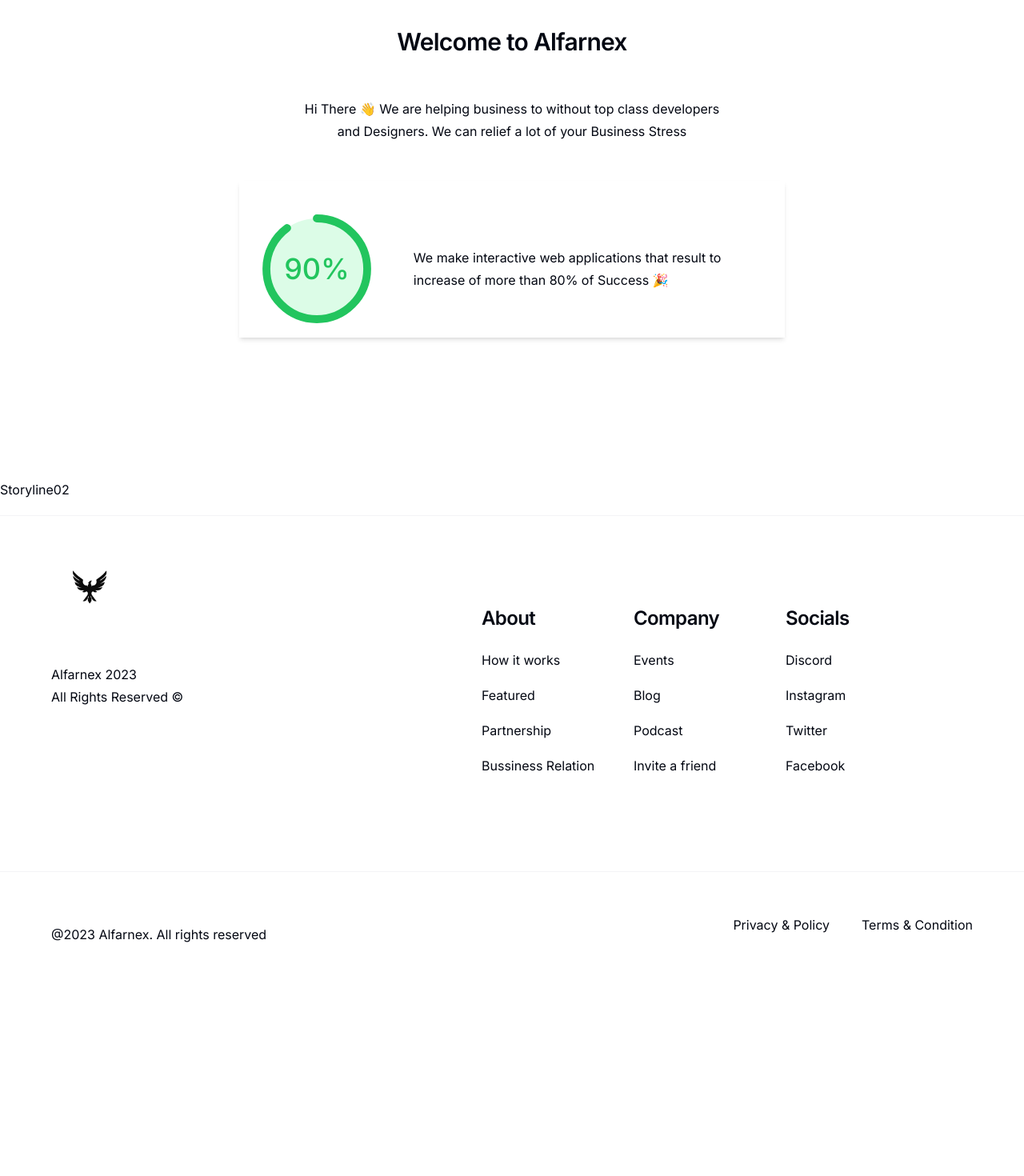
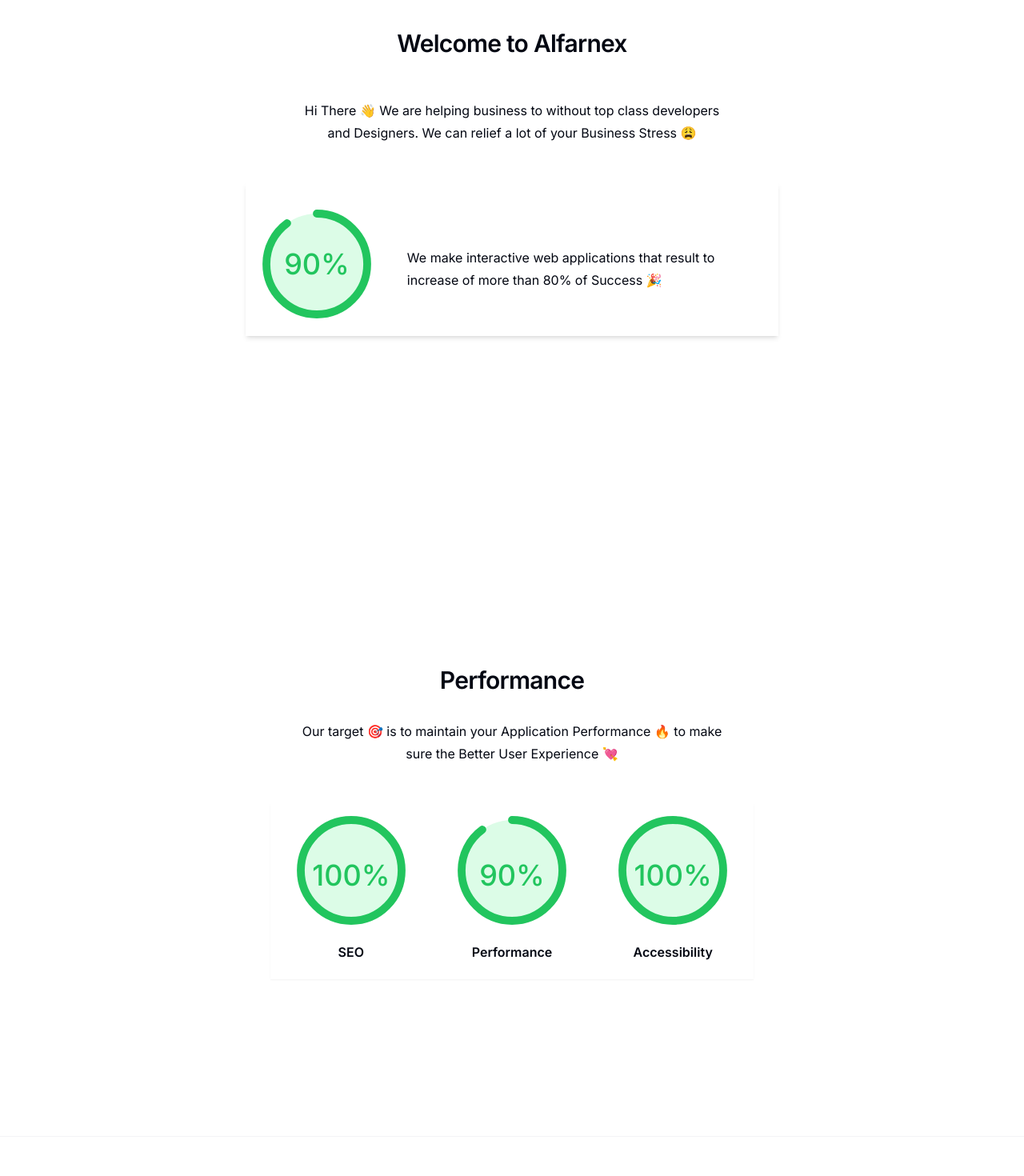
Before and after one commit to Fardeen-Awais/my-portolio, a Next.js app: page /blog in a window 1280 px wide. Shown: the part 1080-2550 px from the top of the page at 80% size. Before the commit the page ends 2302 px from the top, so only its background shows below. Built offline with nearby package versions, Linux system fonts and the light colour scheme.

Commit message:
Storyline 02 completed ✅

```diff
--- a/components/subcomponents/Str01.tsx
+++ b/components/subcomponents/Str01.tsx
@@ -1,15 +1,16 @@
 'use client'
-import React from 'react'
+import React, { useRef } from 'react'
 import WebVitals from '../ui/webvitals'
-import { motion } from 'framer-motion'
+import { motion, useInView } from 'framer-motion'
 import { slideAnimation } from '@/lib/motion'
 
 const Storyline01 = () => {
+  const ref = useRef(null)
   return (
-    <motion.div  variants={slideAnimation("up")} initial="initial" exit="exit" whileInView="animate" className='flex flex-col gap-8 max-w-7xl justify-center items-center min-h-screen px-5 '>
+    <motion.div ref={ref} variants={slideAnimation("up")} initial="initial" exit="exit" whileInView="animate" className='flex flex-col gap-8 max-w-7xl justify-center items-center min-h-screen px-5 '>
       <div className='flex flex-col justify-center items-center max-w-xl gap-5 p-4'>
         <h2>Welcome to Alfarnex</h2>
-        <p className='text-center'>{`Hi There 👋 We are helping business to without top class developers and Designers. We can relief a lot of your Business Stress`}</p>
+        <p className='text-center'>{`Hi There 👋 We are helping business to without top class developers and Designers. We can relief a lot of your Business Stress 😩`}</p>
       </div>
       <div className='flex flex-col md:flex-row items-center justify-center gap-10 px-4 py-8 bg-opacity-50 shadow-md backdrop-blur-[4px] backdrop-filter transition-opacity duration-200 ease-in-out '>
         <div>
--- a/components/subcomponents/Str02.tsx
+++ b/components/subcomponents/Str02.tsx
@@ -1,8 +1,23 @@
+'use client'
 import React from 'react'
+import WebVitals from '../ui/webvitals'
+import { motion } from 'framer-motion'
+import { slideAnimation } from '@/lib/motion'
 
 const Storyline02 = () => {
   return (
-    <div>Storyline02</div>
+    <motion.section variants={slideAnimation("up")} initial="initial" exit="exit" whileInView="animate" className='flex flex-col gap-8 max-w-7xl justify-center items-center min-h-screen px-5 '>
+      <div className='flex flex-col justify-center items-center max-w-xl  p-4 text-center'>
+        <h2>Performance</h2>
+        <p>{`Our target 🎯 is to maintain your Application Performance 🔥 to make sure the Better User Experience 💘`}</p>
+      </div>
+      <div className='grid grid-cols-1 sm:grid-cols-3 place-items-center justify-items-center p-5 gap-10 font-semibold bg-opacity-50 shadow-sm backdrop-blur-[4px] backdrop-filter transition-opacity duration-200 ease-in-out'>
+
+        <div className='flex flex-col justify-center items-center'><WebVitals value={100} duration={2500} /><p >SEO</p></div>
+        <div className='flex flex-col justify-center items-center'><WebVitals value={90} duration={2500} /><p >Performance</p></div>
+        <div className='flex flex-col justify-center items-center'><WebVitals value={100} duration={2500} /><p >Accessibility</p></div>
+      </div>
+    </motion.section>
   )
 }
 
--- a/components/ui/webvitals.tsx
+++ b/components/ui/webvitals.tsx
@@ -33,7 +33,7 @@ export default function WebVitals({ value, duration }:any) {
       <CountingNumbers
         value={value}
         duration={duration}
-        className="relative p-10 mx-auto flex items-center justify-center font-medium text-4xl text-green-500 dark:text-green-600 "
+        className="relative p-8 my-5 sm:my-3 mx-auto flex items-center justify-center font-medium text-4xl text-green-500 dark:text-green-600 "
       />
     </div>
   );
--- a/lib/motion.ts
+++ b/lib/motion.ts
@@ -4,20 +4,20 @@ export const slideAnimation = (direction:string) => {
   return {
     initial: {
       x: direction === "left" ? -100 : direction === "right" ? 100 : 0,
-      y: direction === "up" ? 100 : direction === "down" ? -100 : 0,
+      y: direction === "up" ? 100 : direction === "down" ? -400 : 0,
       opacity: 0,
-      transition: { ...transition, delay: 0.5 },
+      transition: { ...transition, delay: 0.4 },
     },
     animate: {
       x: 0,
       y: 0,
       opacity: 1,
-      transition: { ...transition, delay: 0 },
+      transition: { ...transition, delay: 0.1 },
     },
     exit: {
       x: direction === "left" ? -100 : direction === "right" ? 100 : 0,
-      y: direction === "up" ? 100 : direction === "down" ? -100 : 0,
-      transition: { ...transition, delay: 0 },
+      y: direction === "up" ? 100 : direction === "down" ? -200 : 0,
+      transition: { ...transition, delay: 0.1 },
     },
   };
 };
```
Also changed, not shown: 1 other file (tests, documents, lock files or other folders).
